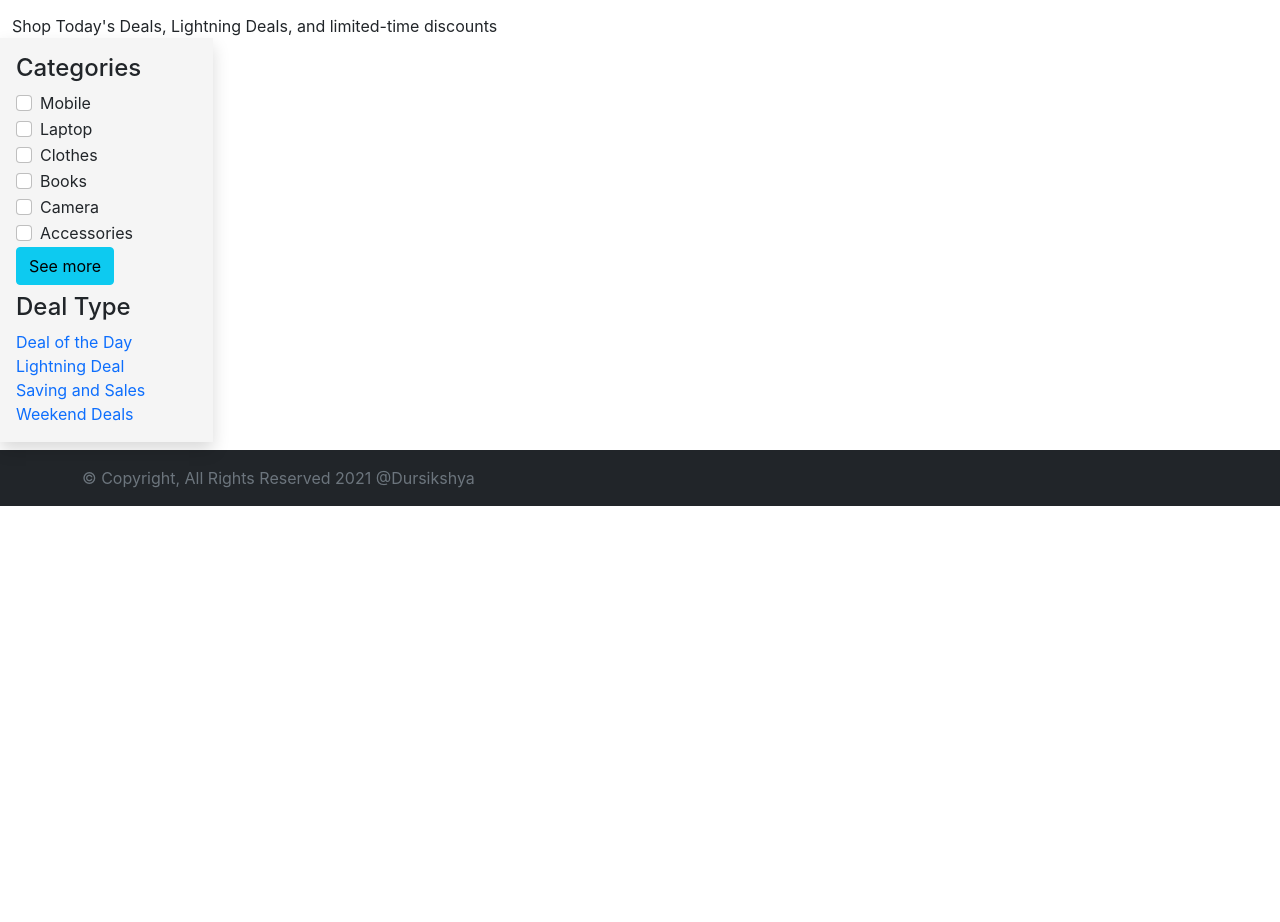
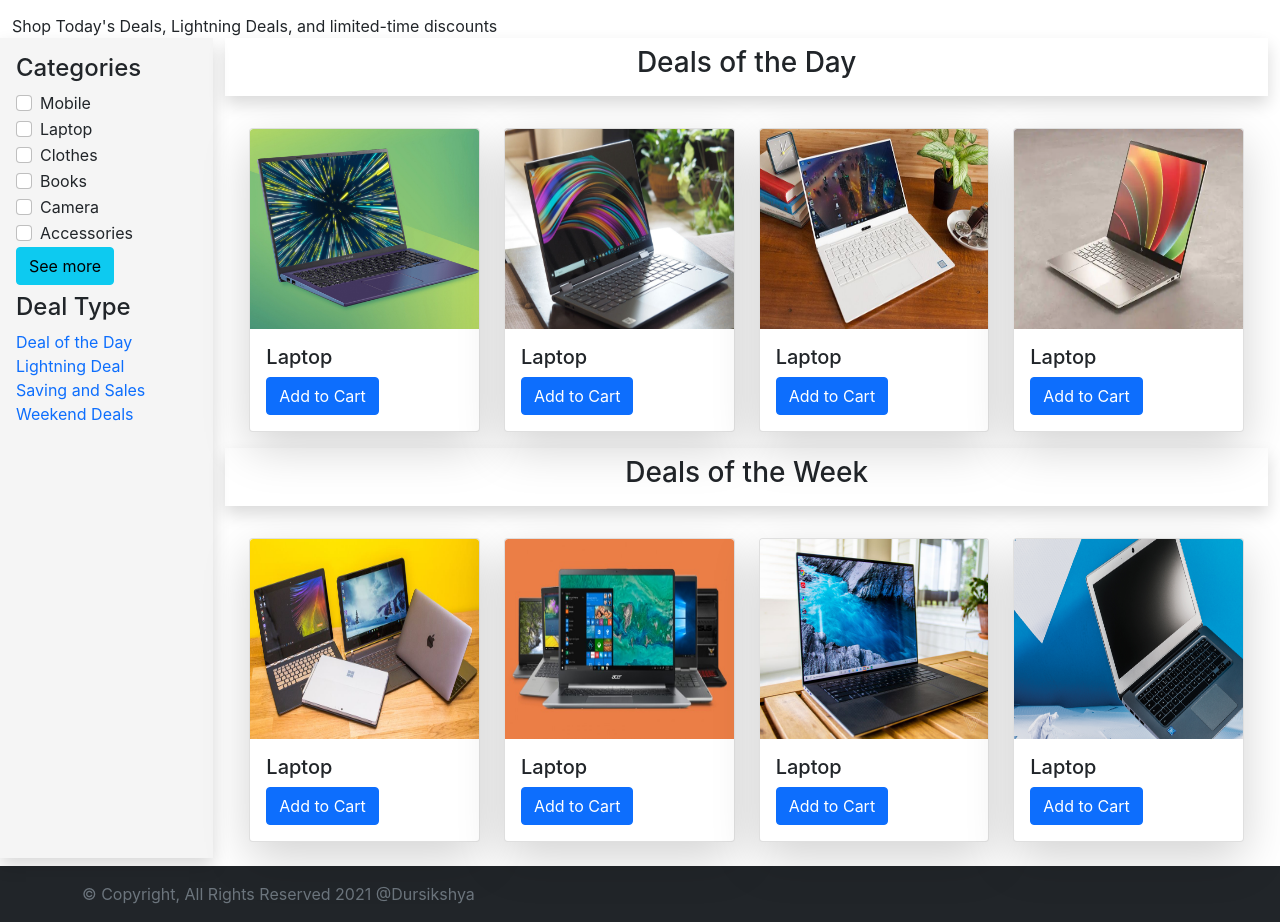
Before and after one commit to Adro1t/ReactJs-Basics, a React (Create React App) app: page /deals in a window 1280 px wide. Shown: the part 150-1072 px from the top of the page. Before the commit the page ends 800 px from the top, so only its background shows below. Built offline with nearby package versions, Linux system fonts and the light colour scheme.

Commit message:
ninth commit

```diff
--- a/src/Routes.js
+++ b/src/Routes.js
@@ -1,5 +1,6 @@
 import React from 'react'
 import { BrowserRouter as Router, Switch, Route } from 'react-router-dom';
+import Contact from './components/Contact';
 import Deals from './components/Deals';
 import Home from './components/Home';
 import Offer from './components/Offer';
@@ -15,6 +16,7 @@ const Routes = () => {
                 <Route exact path="/signup" component={SignUp} />
                 <Route exact path="/signin" component={SignIn} />
                 <Route exact path="/deals" component={Deals} />
+                <Route exact path="/contact" component={Contact} />
             </Switch>
         </Router>
     )
--- /dev/null
+++ b/src/components/Contact.js
@@ -0,0 +1,22 @@
+import React from 'react'
+import NavBar from './NavBar'
+import Footer from './Footer'
+import ContactForm from './ContactForm'
+import Map from './Map'
+
+const Contact = () => {
+    return (
+        <>
+            <NavBar />
+            <div className="container mt-5 mb-3">
+                <div className="row">
+                    <ContactForm />
+                    <Map />
+                </div>
+            </div>
+            <Footer />
+        </>
+    )
+}
+
+export default Contact
--- /dev/null
+++ b/src/components/ContactForm.js
@@ -0,0 +1,37 @@
+import React from 'react'
+
+const ContactForm = () => {
+    return (
+        <>
+                <div className="col-md-6 shadow-lg p-5">
+                    <form>
+                        <div className="col-12 mb-3">
+                            <label htmlFor="username">Name</label>
+                            <input type="email" className="form-control" placeholder="Name" />
+                        </div>
+
+                        <div className="col-12 mb-3">
+                            <label htmlFor="email">Email</label>
+                            <input type="text" className="form-control" placeholder="Email" />
+                        </div>
+
+                        <div className="col-12 mb-3">
+                            <label htmlFor="contact">Contact Number</label>
+                            <input type="number" className="form-control" placeholder="Contact No." />
+                        </div>
+
+                        <div className="col-12 mb-3">
+                            <label htmlFor="message">Message</label>
+                            <textarea className="form-control" placeholder="Your Message..."></textarea>
+                        </div>
+
+                        <div className="col-8 mt-2 offset-md-2 ">
+                            <button className="btn btn-primary form-control">Send</button>
+                        </div>
+                    </form>
+                </div>
+        </>
+    )
+}
+
+export default ContactForm
--- /dev/null
+++ b/src/components/Day.js
@@ -0,0 +1,53 @@
+import React from 'react'
+
+const Day = () => {
+    return (
+        <>
+            <div className="container-fluid">
+                <div className="row row-cols-1 row-cols-md-4 g-4 mt-2 mb-3">
+                    <div className="col">
+                        <div className="card shadow-lg">
+                            <img src="images/c5.jpg" className="card-img-top" alt="..." style={{ height: '200px' }} />
+                            <div className="card-body">
+                                <h5 className="card-title">Laptop</h5>
+                                <button className="btn btn-primary">Add to Cart</button>
+                            </div>
+                        </div>
+                    </div>
+                    <div className="col">
+                        <div className="card shadow-lg">
+                            <img src="images/c6.jpg" className="card-img-top" alt="..." style={{ height: '200px' }} />
+                            <div className="card-body">
+                                <h5 className="card-title">Laptop</h5>
+                                <button className="btn btn-primary">Add to Cart</button>
+
+                            </div>
+                        </div>
+                    </div>
+                    <div className="col">
+                        <div className="card shadow-lg">
+                            <img src="images/c7.jpg" className="card-img-top" alt="..." style={{ height: '200px' }} />
+                            <div className="card-body">
+                                <h5 className="card-title">Laptop</h5>
+                                <button className="btn btn-primary">Add to Cart</button>
+
+                            </div>
+                        </div>
+                    </div>
+                    <div className="col">
+                        <div className="card shadow-lg">
+                            <img src="images/c8.webp" className="card-img-top" alt="..." style={{ height: '200px' }} />
+                            <div className="card-body">
+                                <h5 className="card-title">Laptop</h5>
+                                <button className="btn btn-primary">Add to Cart</button>
+
+                            </div>
+                        </div>
+                    </div>
+                </div>
+            </div>
+        </>
+    )
+}
+
+export default Day
--- a/src/components/Deals.js
+++ b/src/components/Deals.js
@@ -2,6 +2,8 @@ import React from 'react'
 import NavBar from './NavBar'
 import Footer from './Footer'
 import { Link } from 'react-router-dom'
+import Day from './Day'
+import Week from './Week'
 
 
 const Deals = () => {
@@ -63,8 +65,15 @@ const Deals = () => {
                         </div>
                     </div>
 
-                    <div className="col-md-8">
-
+                    <div className="col-md-10">
+                        <div className="shadow p-2">
+                            <center><h3>Deals of the Day</h3></center>
+                        </div>
+                        <Day />
+                        <div className="shadow p-2">
+                            <center><h3>Deals of the Week</h3></center>
+                        </div>
+                        <Week />
                     </div>
                 </div>
             </div>
--- /dev/null
+++ b/src/components/Map.js
@@ -0,0 +1,13 @@
+import React from 'react'
+
+const Map = () => {
+    return (
+        <>
+            <div className="col-md-4">
+                <iframe src="https://www.google.com/maps/embed?pb=!1m18!1m12!1m3!1d3532.240249360106!2d85.3127180147014!3d27.709867531988866!2m3!1f0!2f0!3f0!3m2!1i1024!2i768!4f13.1!3m3!1m2!1s0x39eb193edf6bd2af%3A0x44ac26fce7c33d8c!2sDursikshya%20Education%20Network!5e0!3m2!1sen!2snp!4v1617184350283!5m2!1sen!2snp" width="600" height="600" style={{border:'0'}} allowfullscreen="" loading="lazy"></iframe>
+            </div>
+        </>
+    )
+}
+
+export default Map
--- a/src/components/NavBar.js
+++ b/src/components/NavBar.js
@@ -40,6 +40,9 @@ function NavBar() {
               <li className="nav-item">
                 <Link className="nav-link text-white" to="/deals">Deals</Link>
               </li>
+              <li className="nav-item">
+                <Link className="nav-link text-white" to="/contact">Contact Us</Link>
+              </li>
               <li className="nav-item dropdown">
                 <Link className="nav-link dropdown-toggle text-white" to="#" id="navbarDropdown" role="button" data-bs-toggle="dropdown" aria-expanded="false">
                   Dropdown</Link>
--- /dev/null
+++ b/src/components/Week.js
@@ -0,0 +1,54 @@
+import React from 'react'
+
+const Week = () => {
+    return (
+        <>
+            <div className="container-fluid">
+                <div className="row row-cols-1 row-cols-md-4 g-4 mt-2 mb-3">
+                    <div className="col">
+                        <div className="card shadow-lg">
+                            <img src="images/c1.jpg" className="card-img-top" alt="..." style={{ height: '200px' }} />
+                            <div className="card-body">
+                                <h5 className="card-title">Laptop</h5>
+                                <button className="btn btn-primary">Add to Cart</button>
+
+                            </div>
+                        </div>
+                    </div>
+                    <div className="col">
+                        <div className="card shadow-lg">
+                            <img src="images/c2.jpg" className="card-img-top" alt="..." style={{ height: '200px' }} />
+                            <div className="card-body">
+                                <h5 className="card-title">Laptop</h5>
+                                <button className="btn btn-primary">Add to Cart</button>
+
+                            </div>
+                        </div>
+                    </div>
+                    <div className="col">
+                        <div className="card shadow-lg">
+                            <img src="images/c3.jpg" className="card-img-top" alt="..." style={{ height: '200px' }} />
+                            <div className="card-body">
+                                <h5 className="card-title">Laptop</h5>
+                                <button className="btn btn-primary">Add to Cart</button>
+
+                            </div>
+                        </div>
+                    </div>
+                    <div className="col">
+                        <div className="card shadow-lg">
+                            <img src="images/c4.jpg" className="card-img-top" alt="..." style={{ height: '200px' }} />
+                            <div className="card-body">
+                                <h5 className="card-title">Laptop</h5>
+                                <button className="btn btn-primary">Add to Cart</button>
+
+                            </div>
+                        </div>
+                    </div>
+                </div>
+            </div>
+        </>
+    )
+}
+
+export default Week
```
